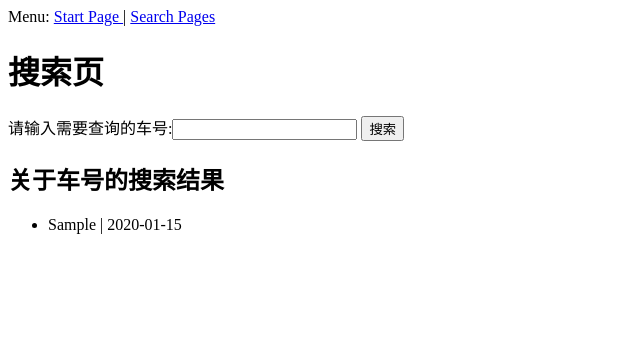
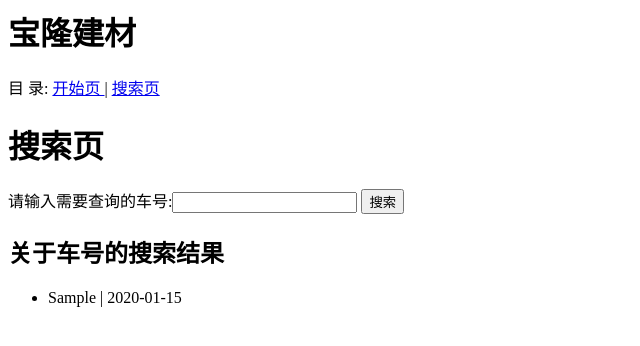
Before and after one commit to volterra-luo/aquarium, a Django app: template templates/carriage/search.html in a window 1280 px wide. Shown: the top 346 px of the page, without its empty margins (0-640 px from the left). Run offline with Django 3.2, Linux system fonts and the light colour scheme; the template is opened without the code that fills it: values that come from a table or form of the project are taken from there, others are empty; tables that the repository leaves empty hold one stand-in row (values such as "Sample post").

Commit message:
index modify

```diff
--- a/templates/carriage/base.html
+++ b/templates/carriage/base.html
@@ -4,7 +4,8 @@
     </head>
     <body>
     <div>
-    Menu: <a href="/carriage/Start"> Start Page </a> | <a href="/carriage/SearchPage">Search Pages</a>
+	<h1>宝隆建材</h1>
+    目 录: <a href="/carriage/Start"> 开始页 </a> | <a href="/carriage/SearchPage">搜索页</a>
     </div>
             {% block content %}
             {% endblock %}
```
Also changed, not shown: templates/carriage/search.html (line endings or trailing spaces).
